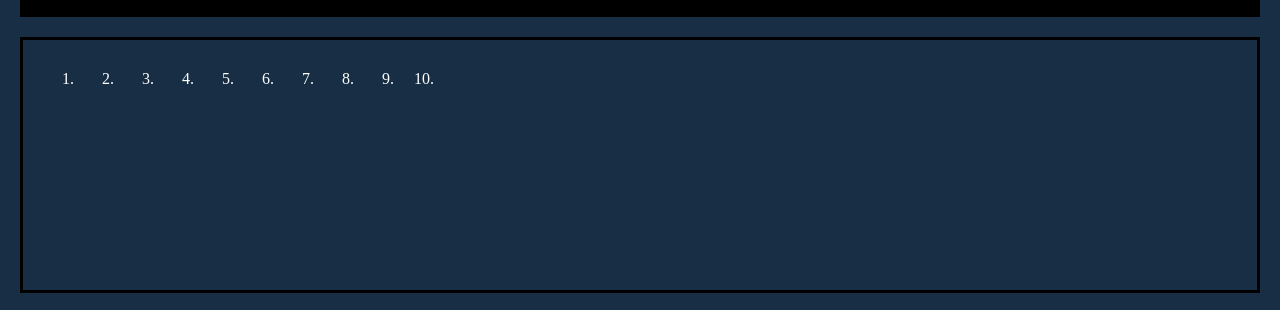
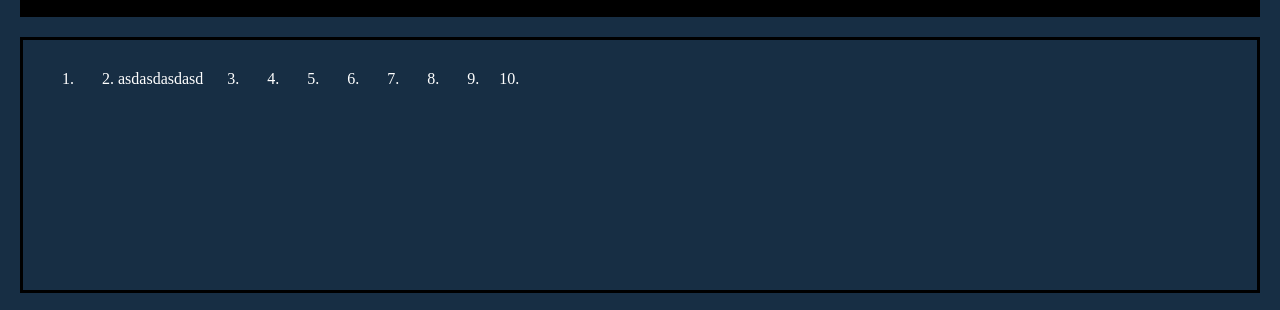
Before and after one commit to llErikll/Parquinho.github.io, a plain HTML site: page index.html in a window 1280 px wide. Shown: the part 477-787 px from the top of the page. Drawn offline with Linux system fonts and the light colour scheme.

Commit message:
Update index.html

```diff
--- a/index.html
+++ b/index.html
@@ -18,7 +18,7 @@
         <div class="centro"></div>
         <ol>
             <li></li>
-            <li></li>
+            <li>asdasdasdasd</li>
             <li></li>
             <li></li>
             <li></li>
```
